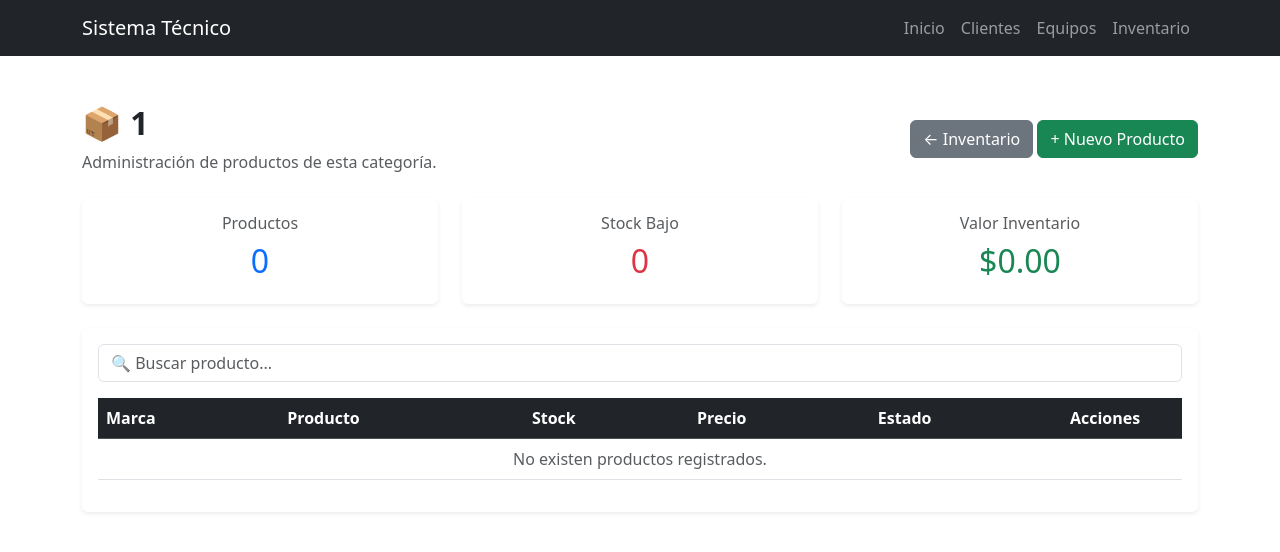
After one commit to Leonel-c05/SISTEMA-CLIENTES, a Flask app: page /inventario/categoria/1 in a window 1280 px wide. The commit adds this page. Shown: the top 552 px of the page. Run offline with Flask 3, Linux system fonts and the light colour scheme.

Commit message:
Finaliza el módulo de inventario

```diff
--- a/app.py
+++ b/app.py
@@ -1,5 +1,7 @@
 from flask import Flask, render_template, request, redirect
 from flask_sqlalchemy import SQLAlchemy
+from sqlalchemy import func
+from datetime import date
 
 app = Flask(__name__)
 
@@ -68,6 +70,7 @@ class Inventario(db.Model):
     id_producto = db.Column(db.Integer, primary_key=True)
 
     nombre_producto = db.Column(db.String(100))
+    marca = db.Column(db.String(100))
     descripcion = db.Column(db.Text)
     stock = db.Column(db.Integer)
     precio = db.Column(db.Float)
@@ -258,17 +261,70 @@ def eliminar_equipo(id):
     return redirect('/equipos')
 
 # =========================================
-# LISTAR INVENTARIO
+# INVENTARIO (CATEGORÍAS)
 # =========================================
 
 @app.route('/inventario')
 def inventario():
 
-    productos = Inventario.query.all()
+    categorias_fijas = [
+        "Procesador",
+        "Tarjeta Gráfica",
+        "Memoria RAM",
+        "Almacenamiento",
+        "Tarjeta Madre",
+        "Fuente de Poder",
+        "Periféricos",
+        "Accesorios",
+        "Pantallas",
+        "Otros"
+    ]
+
+    categorias = []
+
+    for nombre in categorias_fijas:
+
+        total = Inventario.query.filter_by(
+            categoria=nombre
+        ).count()
+
+        categorias.append({
+            "categoria": nombre,
+            "total": total
+        })
 
     return render_template(
-        'inventario/lista_inventario.html',
-        productos=productos
+        "inventario/lista_inventario.html",
+        categorias=categorias
+    )
+
+# =========================================
+# PRODUCTOS DE UNA CATEGORÍA
+# =========================================
+
+@app.route('/inventario/categoria/<categoria>')
+def productos_categoria(categoria):
+
+    productos = Inventario.query.filter_by(
+        categoria=categoria
+    ).order_by(
+        Inventario.marca,
+        Inventario.nombre_producto
+    ).all()
+
+    total_productos = len(productos)
+
+    stock_bajo = sum(1 for p in productos if p.stock <= 3)
+
+    valor_total = sum(p.stock * p.precio for p in productos)
+
+    return render_template(
+        'inventario/productos_categoria.html',
+        categoria=categoria,
+        productos=productos,
+        total_productos=total_productos,
+        stock_bajo=stock_bajo,
+        valor_total=valor_total
     )
 
 # =========================================
@@ -278,25 +334,57 @@ def inventario():
 @app.route('/inventario/crear', methods=['GET', 'POST'])
 def crear_producto():
 
+    categoria = request.args.get('categoria')
+
     if request.method == 'POST':
 
         nuevo_producto = Inventario(
 
             nombre_producto=request.form['nombre_producto'],
+            marca=request.form['marca'],
             descripcion=request.form['descripcion'],
-            stock=request.form['stock'],
-            precio=request.form['precio'],
-            categoria=request.form['categoria']
+            stock=int(request.form['stock']),
+            precio=float(request.form['precio']),
+            categoria=request.form['categoria'],
+            fecha_registro=date.today()
 
         )
 
         db.session.add(nuevo_producto)
         db.session.commit()
 
-        return redirect('/inventario')
+        return redirect(f"/inventario/categoria/{request.form['categoria']}")
 
     return render_template(
-        'inventario/crear_producto.html'
+        'inventario/crear_producto.html',
+        categoria=categoria
+    )
+
+# =========================================
+# EDITAR PRODUCTO
+# =========================================
+
+@app.route('/inventario/editar/<int:id>', methods=['GET', 'POST'])
+def editar_producto(id):
+
+    producto = Inventario.query.get_or_404(id)
+
+    if request.method == 'POST':
+
+        producto.nombre_producto = request.form['nombre_producto']
+        producto.marca = request.form['marca']
+        producto.descripcion = request.form['descripcion']
+        producto.stock = int(request.form['stock'])
+        producto.precio = float(request.form['precio'])
+        producto.categoria = request.form['categoria']
+
+        db.session.commit()
+
+        return redirect(f"/inventario/categoria/{producto.categoria}")
+
+    return render_template(
+        'inventario/editar_producto.html',
+        producto=producto
     )
 
 # =========================================
--- /dev/null
+++ b/templates/inventario/productos_categoria.html
@@ -0,0 +1,244 @@
+{% extends 'base.html' %}
+
+{% block title %}
+{{ categoria }}
+{% endblock %}
+
+{% block content %}
+
+<div class="d-flex justify-content-between align-items-center mb-4">
+
+    <div>
+
+        <h2 class="fw-bold">
+            📦 {{ categoria }}
+        </h2>
+
+        <p class="text-muted mb-0">
+            Administración de productos de esta categoría.
+        </p>
+
+    </div>
+
+    <div>
+
+        <a href="/inventario" class="btn btn-secondary">
+            ← Inventario
+        </a>
+
+        <a href="/inventario/crear?categoria={{ categoria }}" class="btn btn-success">
+            + Nuevo Producto
+        </a>
+
+    </div>
+
+</div>
+
+<div class="row mb-4">
+
+    <div class="col-md-4">
+
+        <div class="card border-0 shadow-sm">
+
+            <div class="card-body text-center">
+
+                <h6 class="text-muted">
+                    Productos
+                </h6>
+
+                <h2 class="text-primary">
+                    {{ total_productos }}
+                </h2>
+
+            </div>
+
+        </div>
+
+    </div>
+
+    <div class="col-md-4">
+
+        <div class="card border-0 shadow-sm">
+
+            <div class="card-body text-center">
+
+                <h6 class="text-muted">
+                    Stock Bajo
+                </h6>
+
+                <h2 class="text-danger">
+                    {{ stock_bajo }}
+                </h2>
+
+            </div>
+
+        </div>
+
+    </div>
+
+    <div class="col-md-4">
+
+        <div class="card border-0 shadow-sm">
+
+            <div class="card-body text-center">
+
+                <h6 class="text-muted">
+                    Valor Inventario
+                </h6>
+
+                <h2 class="text-success">
+                    ${{ "%.2f"|format(valor_total) }}
+                </h2>
+
+            </div>
+
+        </div>
+
+    </div>
+
+</div>
+
+<div class="card shadow-sm border-0">
+
+    <div class="card-body">
+
+        <input
+            type="text"
+            id="buscarProducto"
+            class="form-control mb-3"
+            placeholder="🔍 Buscar producto..."
+        >
+
+        <table class="table table-hover align-middle" id="tablaProductos">
+
+            <thead class="table-dark">
+
+                <tr>
+
+                    <th>Marca</th>
+                    <th>Producto</th>
+                    <th>Stock</th>
+                    <th>Precio</th>
+                    <th>Estado</th>
+                    <th width="120">Acciones</th>
+
+                </tr>
+
+            </thead>
+
+            <tbody>
+
+            {% for producto in productos %}
+
+                <tr>
+
+                    <td>
+
+                        <strong>
+
+                            {{ producto.marca }}
+
+                        </strong>
+
+                    </td>
+
+                    <td>
+
+                        {{ producto.nombre_producto }}
+
+                    </td>
+
+                    <td>
+
+                        {{ producto.stock }}
+
+                    </td>
+
+                    <td>
+
+                        ${{ "%.2f"|format(producto.precio) }}
+
+                    </td>
+
+                    <td>
+
+                        {% if producto.stock <= 3 %}
+
+                            <span class="badge bg-danger">
+
+                                Stock Bajo
+
+                            </span>
+
+                        {% else %}
+
+                            <span class="badge bg-success">
+
+                                Disponible
+
+                            </span>
+
+                        {% endif %}
+
+                    </td>
+
+                    <td>
+
+                        <a
+                            href="/inventario/editar/{{ producto.id_producto }}"
+                            class="btn btn-warning btn-sm w-100"
+                        >
+
+                            Actualizar
+
+                        </a>
+
+                    </td>
+
+                </tr>
+
+            {% else %}
+
+                <tr>
+
+                    <td colspan="6" class="text-center text-muted">
+
+                        No existen productos registrados.
+
+                    </td>
+
+                </tr>
+
+            {% endfor %}
+
+            </tbody>
+
+        </table>
+
+    </div>
+
+</div>
+
+<script>
+
+const buscador=document.getElementById("buscarProducto");
+
+buscador.addEventListener("keyup",function(){
+
+let texto=this.value.toLowerCase();
+
+let filas=document.querySelectorAll("#tablaProductos tbody tr");
+
+filas.forEach(function(fila){
+
+let contenido=fila.textContent.toLowerCase();
+
+fila.style.display=contenido.includes(texto)?"":"none";
+
+});
+
+});
+
+</script>
+
+{% endblock %}
```
Also changed, not shown: templates/inventario/crear_producto.html (+29 -58 lines), templates/inventario/editar_producto.html (added, +163 -0 lines), templates/inventario/lista_inventario.html (+84 -41 lines).
